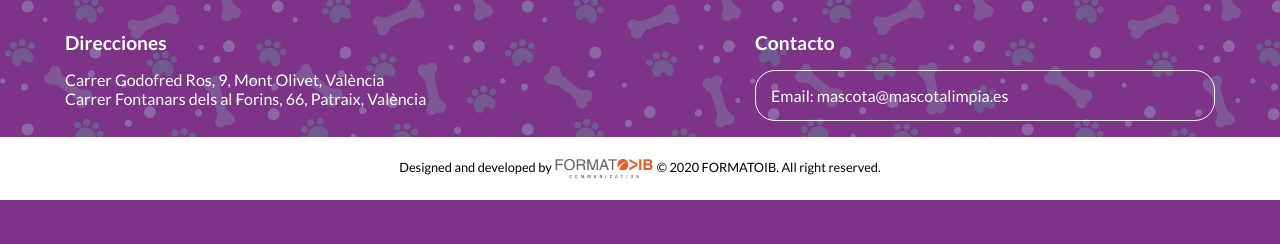
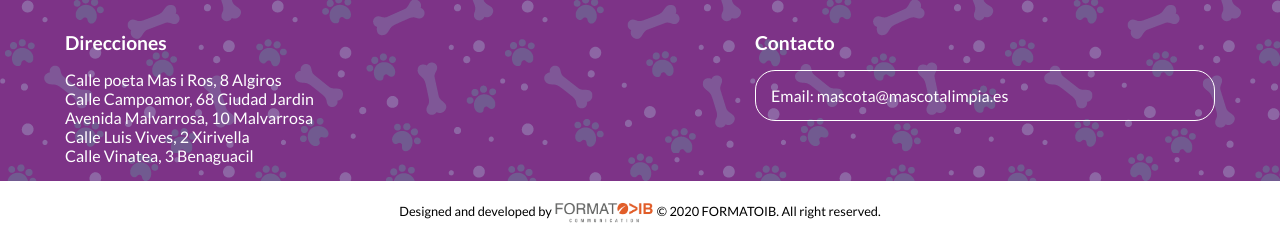
Before and after one commit to Koldok/Koldok.github.io, a plain HTML site: page index.html in a window 1280 px wide. Shown: the part 3195-3439 px from the top of the page. Before the commit the page ends 3395 px from the top, so only its background shows below. Drawn offline with Linux system fonts and the light colour scheme.

Commit message:
Cambio en direcciones

```diff
--- a/index.html
+++ b/index.html
@@ -158,8 +158,12 @@
 		<div style="width: 100%;height: 50px;"></div>
 		<div id="CONTACTO" class="foot_ubicacion">
 			<strong>Direcciones</strong>
-			<p>Carrer Godofred Ros, 9, Mont Olivet, València<br>
-			Carrer Fontanars dels al Forins, 66, Patraix, València</p>
+			<p>Calle poeta Mas i Ros, 8 Algiros<br>
+				Calle Campoamor, 68 Ciudad Jardin<br>
+				Avenida Malvarrosa, 10 Malvarrosa<br>
+				Calle Luis Vives, 2 Xirivella<br>
+				Calle Vinatea, 3 Benaguacil<br>
+			</p>
 		</div>
 		<div class="foot_redes">
 			<strong>Contacto</strong>
```
